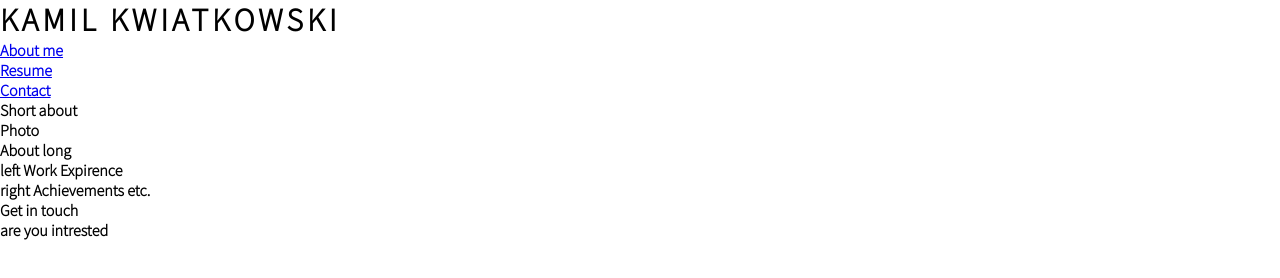
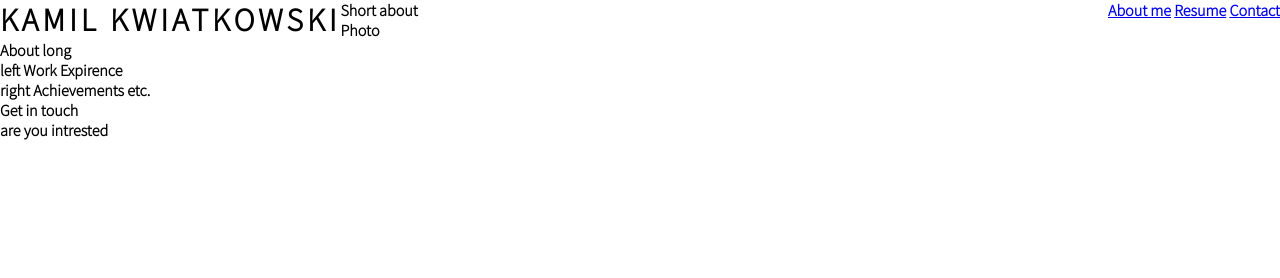
Before and after one commit to kamil-kw/kamil_k_cv_p1, a plain HTML site: page index.html in a window 1280 px wide. Drawn offline with Linux system fonts and the light colour scheme.

Commit message:
Position header

```diff
--- a/assets/css/style.css
+++ b/assets/css/style.css
@@ -20,3 +20,17 @@ h2 {
     letter-spacing: 2px;
     color: black;
 }
+
+/* Header style */
+
+#logo {
+    float: left;
+}
+
+#menu {
+    float: right;
+}
+
+#menu li {
+    display: inline-block;
+}
```
